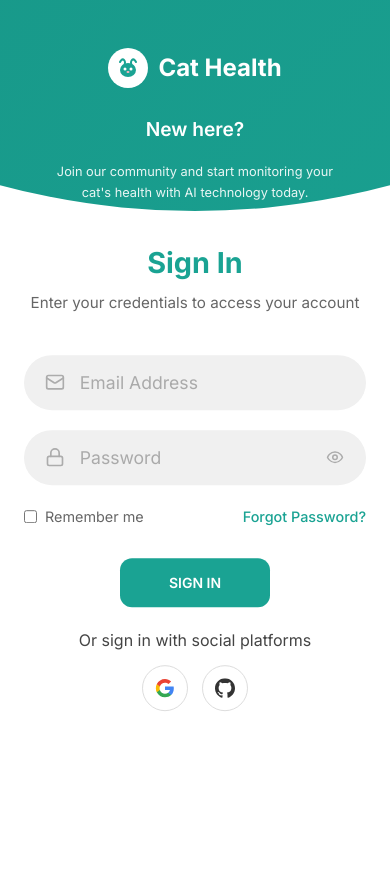
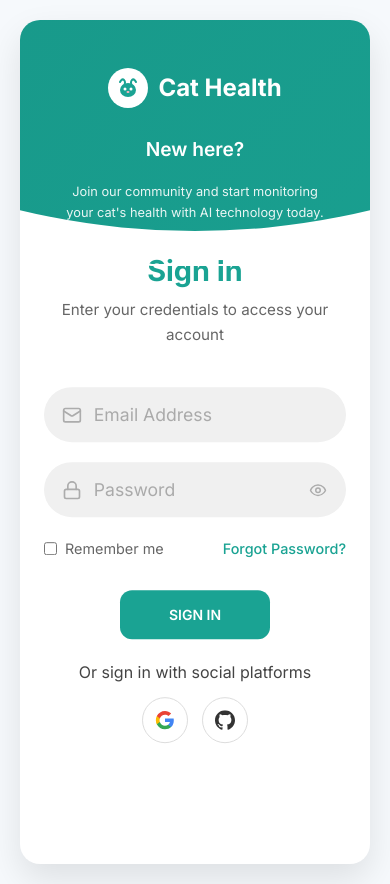
Before and after one commit to mriya23/cat-health, a React (Vite) app in the folder frontend/: page /login in a window 390 px wide. Before the commit the page ends 844 px from the top, so only its background shows below. Built offline with nearby package versions, Linux system fonts and the light colour scheme.

Commit message:
Auto-sync after agent response

```diff
--- a/frontend/src/pages/Auth.css
+++ b/frontend/src/pages/Auth.css
@@ -1,20 +1,24 @@
 .auth-page {
   position: relative;
   width: 100%;
-  background-color: #fff;
+  background-color: #f6f9fc;
   min-height: 100vh;
   overflow: hidden;
   display: flex;
   align-items: center;
   justify-content: center;
+  padding: 20px;
 }
 
 .auth-card {
   position: relative;
   width: 100%;
-  height: 100vh;
+  max-width: 1000px;
+  height: 640px;
   background-color: #fff;
   overflow: hidden;
+  border-radius: 20px;
+  box-shadow: 0 15px 35px rgba(0, 0, 0, 0.1);
 }
 
 .forms-container {
@@ -31,7 +35,7 @@
   transform: translate(-50%, -50%);
   left: 75%;
   width: 50%;
-  transition: 1s 0.3s ease-in-out;
+  transition: 1.1s cubic-bezier(0.76, 0, 0.24, 1);
   display: grid;
   grid-template-columns: 1fr;
   z-index: 5;
@@ -43,7 +47,7 @@ form {
   justify-content: center;
   flex-direction: column;
   padding: 0rem 5rem;
-  transition: all 0.2s 0.7s;
+  transition: all 0.3s 0.6s ease-in-out;
   overflow: hidden;
   grid-column: 1 / 2;
   grid-row: 1 / 2;
@@ -227,7 +231,7 @@ form.sign-in-form {
   right: 48%;
   transform: translateY(-50%);
   background-image: linear-gradient(-45deg, #1aa393 0%, #158b7d 100%);
-  transition: 1.2s ease-in-out;
+  transition: 1.1s cubic-bezier(0.76, 0, 0.24, 1);
   border-radius: 50%;
   z-index: 6;
 }
@@ -259,8 +263,8 @@ form.sign-in-form {
 
 .panel .content {
   color: #fff;
-  transition: transform 1s ease-in-out;
-  transition-delay: 0.3s;
+  transition: transform 1.1s cubic-bezier(0.76, 0, 0.24, 1);
+  transition-delay: 0.2s;
   display: flex;
   flex-direction: column;
   align-items: center;
@@ -395,8 +399,8 @@ form.sign-in-form {
 
   .panel .content {
     padding-right: 15%;
-    transition: transform 0.9s ease-in-out;
-    transition-delay: 0.4s;
+    transition: transform 1.1s cubic-bezier(0.76, 0, 0.24, 1);
+    transition-delay: 0.2s;
   }
 
   .panel h3 {
@@ -422,7 +426,7 @@ form.sign-in-form {
     bottom: 68%;
     right: initial;
     top: initial;
-    transition: 1.2s ease-in-out;
+    transition: 1.1s cubic-bezier(0.76, 0, 0.24, 1);
   }
 
   .auth-card.sign-up-mode::before {
```
